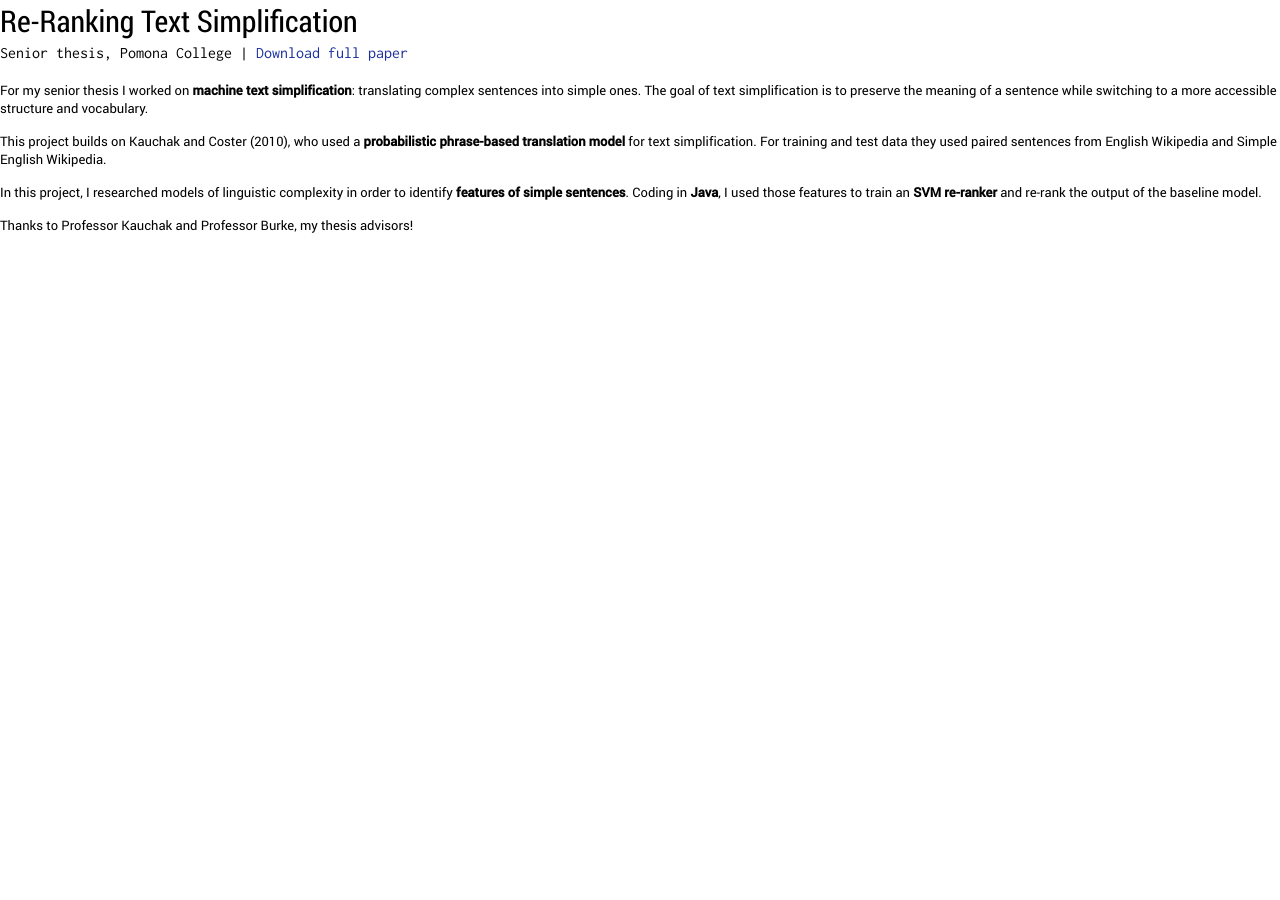
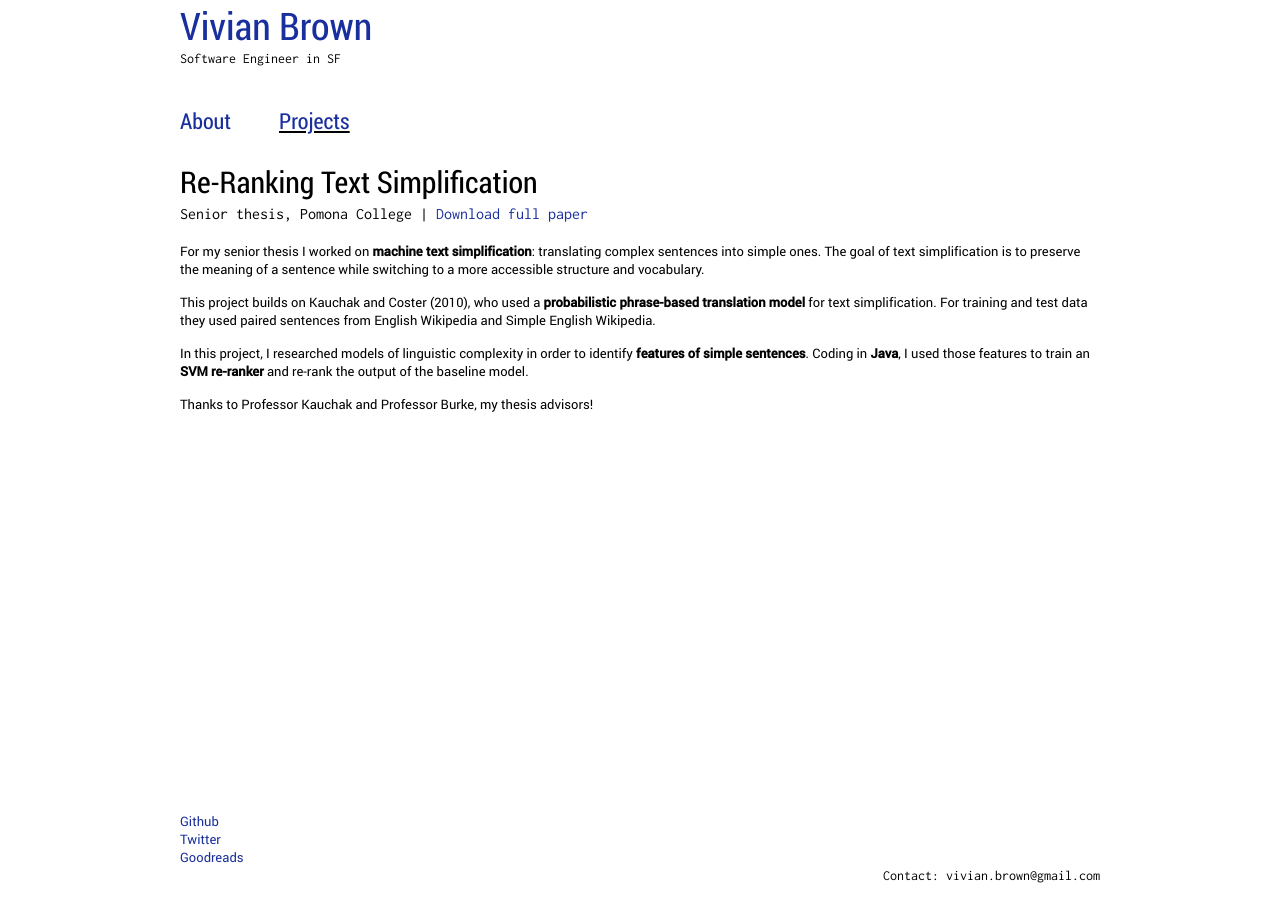
Before and after one commit to vbrown608/jekyll-portfolio, a Jekyll site: the page built from _projects/machine-translation.md, in a window 1280 px wide. Built offline with Jekyll 4.4.1, drawn with Linux system fonts in a browser that asks for light colours.

Commit message:
Convert and update header+nav

```diff
--- a/_config.yml
+++ b/_config.yml
@@ -41,5 +41,6 @@ defaults:
       type: "projects" # a collection in your site, in plural form
     values:
       layout: "project"
+      parent: "Projects"
 sass:
     sass_dir: _sass
--- /dev/null
+++ b/_includes/header.html
@@ -0,0 +1,17 @@
+<header>
+  <h1><a href='/'>Vivian Brown</a></h1>
+  <h2 class='subtitle'>Software Engineer in SF</h2>
+</header>
+<nav>
+  <ul>
+    {% for p in site.html_pages %}
+      <li class='
+        {% if page.title == p.title or page.parent == p.title %}
+          active
+        {% endif %}
+      '>
+        <a href='{{ p.path }}'>{{ p.title }}</a>
+      </li>
+    {% endfor %}
+  </ul>
+</nav>
--- a/_layouts/default.html
+++ b/_layouts/default.html
@@ -2,13 +2,34 @@
 <html>
 <head>
   <meta charset="utf-8">
-  <title></title>
+  <title>Vivian Brown</title>
   <link rel="stylesheet" href="/css/main.css">
   <link rel="stylesheet" href="/css/fonts.css">
 </head>
 <body>
-  <section class="content">
-    {{ content }}
-  </section>
+<div class='page'>
+
+  {% include header.html %}
+
+  <div class='main-content'>
+    <article>
+      {{ content }}
+    </article>
+  </div>
+  <div class="push"></div>
+</div>
+
+<footer>
+  <div class='social-media'>
+    <ul>
+      <li><a href='https://github.com/vbrown608' target='_blank'>Github</a></li>
+      <li><a href='https://twitter.com/vbrown608' target='_blank'>Twitter</a></li>
+      <li><a href='https://www.goodreads.com/user/show/24178333-vivian-brown' target='_blank'>Goodreads</a></li>
+    </ul>
+  </div>
+  <div class='contact'>
+    Contact: vivian.brown@gmail.com
+  </div>
+</footer>
 </body>
 </html>
--- a/_sass/_header.scss
+++ b/_sass/_header.scss
@@ -48,12 +48,12 @@ nav {
       nav ul {
         margin-bottom: 26px;
         margin-bottom: 1.625rem; } }
-  nav li.True {
+  nav li.active {
     text-decoration: underline; }
   @media (min-width: 755px) {
     nav li {
       padding-right: 112px;
-      padding-right: 7rem;
+      padding-right: 3rem;
       display: block;
       float: left; }
       nav li:last-of-type {
```
Also changed, not shown: index.md (+1 -0 lines).
